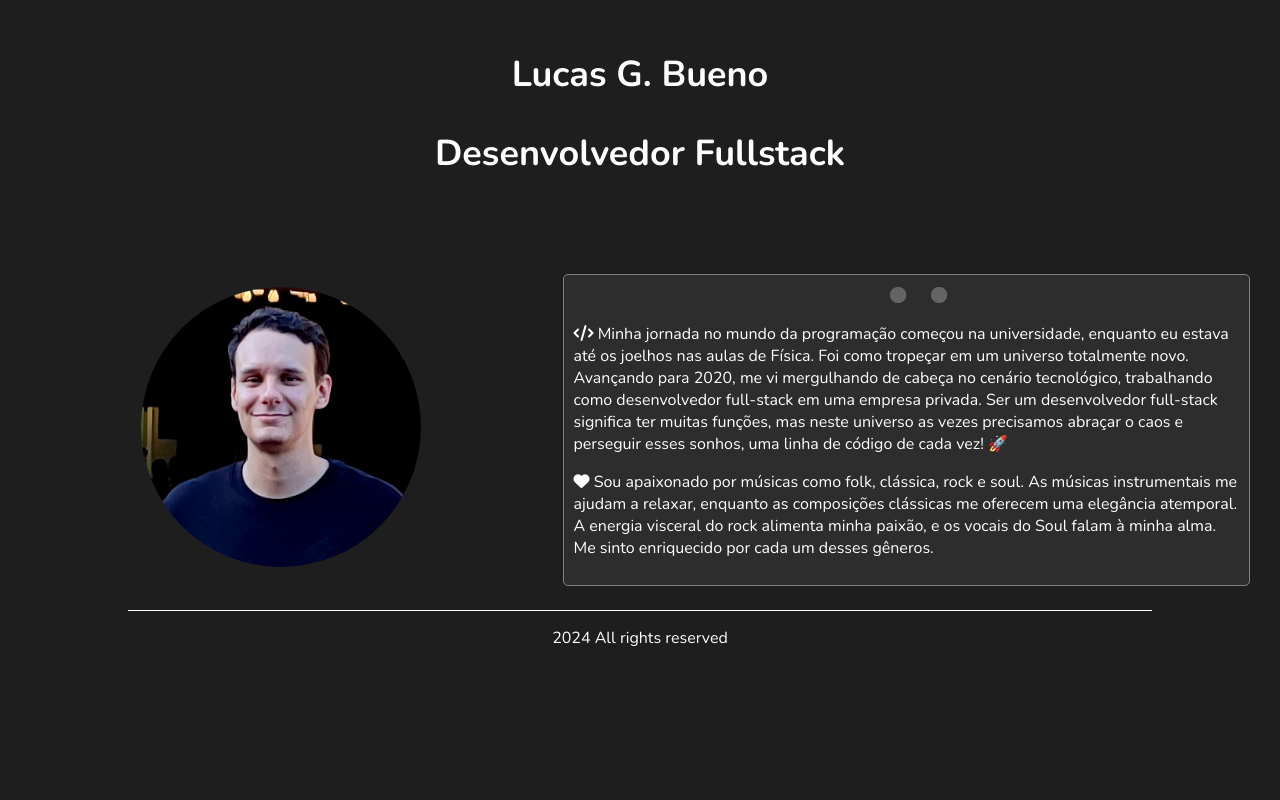
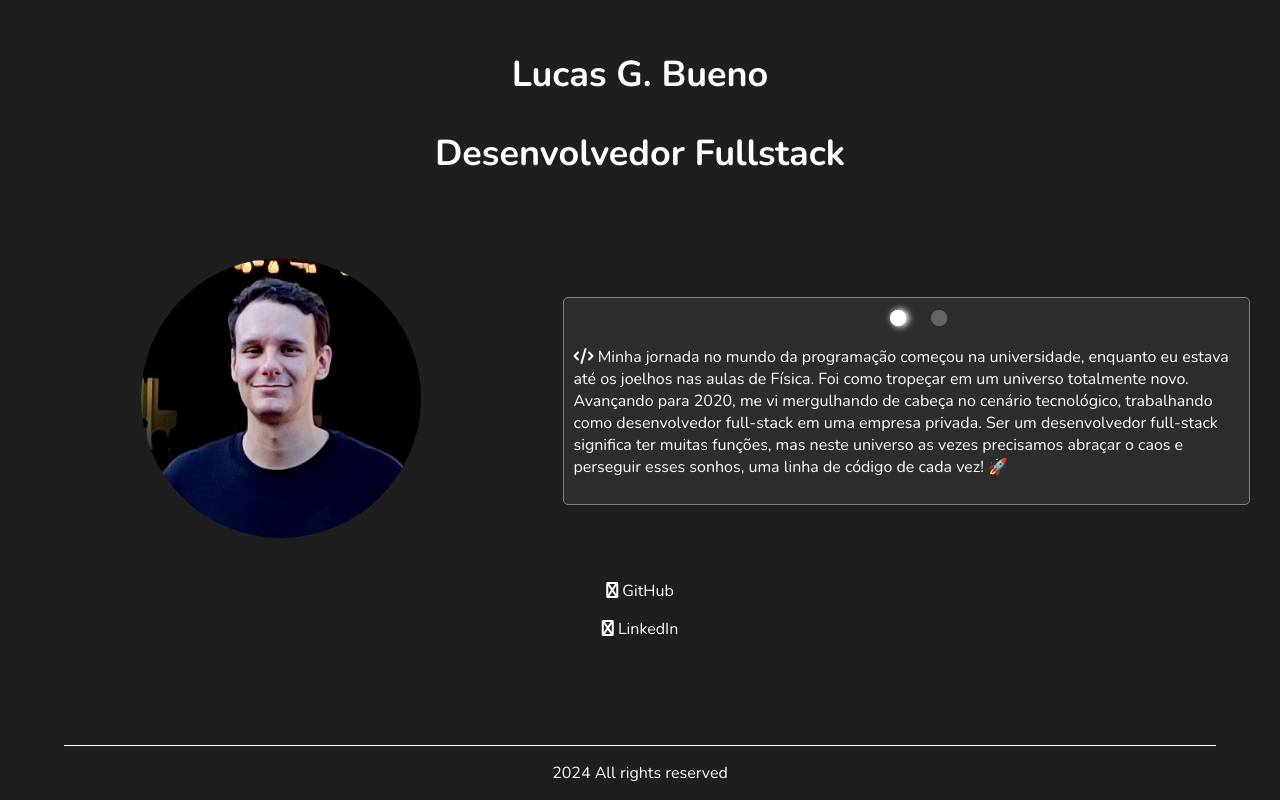
Before and after one commit to hashdefault/homepage, a Vue app: page / in a window 1280 px wide. Built offline with nearby package versions, Linux system fonts and the light colour scheme.

Commit message:
align content with flexbox

```diff
--- a/src/App.vue
+++ b/src/App.vue
@@ -6,6 +6,9 @@
   <div class="container">
     <HomeFoto />
     <HomeDescription />
+  </div>
+  <div class="medias">
+    <SocialMedia />
   </div>
   <footer class="footer">
     <FooterDescription />
@@ -17,6 +20,7 @@ import HomeFoto from "./components/HomeFoto.vue";
 import HomeDescription from "./components/HomeDescription.vue";
 import HeaderDescription from "./components/HeaderDescription.vue";
 import FooterDescription from "./components/FooterDescription.vue";
+import SocialMedia from "./components/SocialMedia.vue";
 
 export default {
   name: "App",
@@ -25,6 +29,7 @@ export default {
     HomeDescription,
     HeaderDescription,
     FooterDescription,
+    SocialMedia,
   },
 };
 </script>
@@ -32,10 +37,9 @@ export default {
 <style>
 .header {
   width: 100%;
-  background-color: rgb(30, 30, 30);
-  display: flex;
   flex-direction: column;
   align-items: center;
+  display: flex;
 }
 #app {
   background-color: rgb(30, 30, 30);
@@ -45,35 +49,38 @@ export default {
   margin: 0;
   padding: 0;
   width: 100%;
+  flex-direction: column;
+  display: flex;
   min-height: 100vh;
 }
 .container {
   padding-top: 50px;
   width: 100%;
+  display: flex;
   align-items: center;
   justify-content: space-between;
   flex-direction: row;
   align-self: center;
-  display: flex;
 }
 .footer {
   width: 100%;
   display: flex;
-  align-items: center;
   flex-direction: column;
+  align-items: flex-end;
   align-self: flex-end;
-}
-hr {
-  width: 80%;
-  text-align: center;
-  display: flex;
-  height: 1px;
-  background-color: white;
-  border: none;
+  justify-content: space-between;
+  align-content: flex-end;
+  height: 100%;
 }
 body {
   margin: 0;
-  height: 100%;
   width: 100%;
 }
+.medias {
+  flex-direction: column;
+  flex: 1;
+  display: flex;
+  align-self: center;
+  align-items: center;
+}
 </style>
--- a/src/components/FooterDescription.vue
+++ b/src/components/FooterDescription.vue
@@ -13,12 +13,16 @@ export default {
 <!-- Add "scoped" attribute to limit CSS to this component only -->
 <style scoped>
 .footer-description {
-  background-color: rgb(30, 30, 30);
   width: 100%;
   color: white;
   text-align: center;
 }
-h2 {
-  font-size: 36px;
+hr {
+  width: 90%;
+  text-align: center;
+  display: flex;
+  height: 1px;
+  background-color: white;
+  border: none;
 }
 </style>
--- a/src/components/HomeDescription.vue
+++ b/src/components/HomeDescription.vue
@@ -5,16 +5,16 @@
         ref="link-p-code"
         @click="showText('link-p-code')"
         class="btn btn-link p-code"
-        ><i class="fa fa-circle"></i>
+        ><i class="fa fa-circle lightsUp"></i>
       </a>
       <a
         ref="link-p-heart"
         @click="showText('link-p-heart')"
         class="btn btn-link p-heart"
-        ><i class="fa fa-circle"></i
+        ><i class="fa fa-circle lightsDown"></i
       ></a>
       <li>
-        <p id="p-code">
+        <p id="p-code" class="show">
           <i class="fa fa-code"></i>
           Minha jornada no mundo da programação começou na universidade,
           enquanto eu estava até os joelhos nas aulas de Física. Foi como
@@ -27,13 +27,15 @@
         </p>
       </li>
       <li>
-        <p id="p-heart">
+        <p id="p-heart" class="hide">
           <i class="fa fa-heart"></i>
           Sou apaixonado por músicas como folk, clássica, rock e soul. As
           músicas instrumentais me ajudam a relaxar, enquanto as composições
           clássicas me oferecem uma elegância atemporal. A energia visceral do
           rock alimenta minha paixão, e os vocais do Soul falam à minha alma. Me
-          sinto enriquecido por cada um desses gêneros.
+          sinto enriquecido por cada um desses gêneros. Livros, cinema e arte
+          são parte de interesses dos quais eu vejo sendo fundamentais a
+          experiência humana.
         </p>
       </li>
     </ul>
@@ -58,23 +60,26 @@ export default {
         .querySelectorAll("a.p-heart")[0]
         .childNodes[0].classList.remove("lightsDown");
 
+      const parags = document.querySelectorAll("p");
+      parags.forEach(function (parag) {
+        parag.classList.remove("show");
+        parag.classList.remove("hide");
+      });
+
       if (btn_element.classList.contains("p-code")) {
         document
           .querySelectorAll("a.p-heart")[0]
           .childNodes[0].classList.add("lightsDown");
 
-        document.querySelectorAll("p#p-code")[0].style.display = "block";
-        document.querySelectorAll("p#p-heart")[0].style.display = "none";
+        document.querySelectorAll("p#p-code")[0].classList.add("show");
+        document.querySelectorAll("p#p-heart")[0].classList.add("hide");
       } else if (btn_element.classList.contains("p-heart")) {
-        document
-          .querySelectorAll("a.p-code")[0]
-          .childNodes[0].classList.remove("lightsUp");
         document
           .querySelectorAll("a.p-code")[0]
           .childNodes[0].classList.add("lightsDown");
 
-        document.querySelectorAll("p#p-code")[0].style.display = "none";
-        document.querySelectorAll("p#p-heart")[0].style.display = "block";
+        document.querySelectorAll("p#p-code")[0].classList.add("hide");
+        document.querySelectorAll("p#p-heart")[0].classList.add("show");
       }
 
       btn_element.childNodes[0].classList.add("lightsUp");
@@ -90,42 +95,33 @@ export default {
   width: 55%;
   padding-right: 30px;
 }
-ul {
+.description ul {
   border: 1px solid grey;
   border-radius: 5px;
   padding: 10px;
   text-align: center;
   background-color: rgb(45, 45, 45);
 }
-ul li {
+.description ul li {
   list-style-type: none;
   text-align: left;
 }
-p::nth-of-type(1) {
-  display: none;
-  padding: 5px;
-}
-p {
+.description p {
   font-family: Nunito;
   color: white;
 }
-.btn {
-  cursor: pointer;
-}
-a {
+.description a.btn {
   margin-left: 25px;
   cursor: pointer;
   border-radius: 50%;
   border: none;
 }
-a i {
-  color: #646464;
-  background-color: #646464;
+.description a.btn i {
   border-radius: 50%;
   border: none;
 }
 .lightsUp {
-  box-shadow: 2px 1px 3px 2px white;
+  box-shadow: 2px 0px 6px 1px white;
   color: white;
   background-color: white;
   transition: 0.5s;
@@ -135,6 +131,13 @@ a i {
   background-color: #646464;
   transition: 0.5s;
 }
-p.hide {
+.description p.hide {
+  display: none;
+  transition: 1s;
+}
+
+.description p.show {
+  display: block;
+  transition: 1s;
 }
 </style>
--- /dev/null
+++ b/src/components/SocialMedia.vue
@@ -0,0 +1,38 @@
+<template>
+  <div class="social-media">
+    <p>
+      <a class="link" target="_blank" href="https://github.com/lugabrielbueno"
+        ><i class="fa fa-github"></i> GitHub</a
+      >
+    </p>
+    <p>
+      <a
+        class="link"
+        target="_blank"
+        href="https://www.linkedin.com/in/lucas-g-bueno/"
+        ><i class="fa fa-linkedin"></i> LinkedIn</a
+      >
+    </p>
+  </div>
+</template>
+<script>
+export default {
+  name: "SocialMedia",
+};
+</script>
+
+<!-- Add "scoped" attribute to limit CSS to this component only -->
+<style scoped>
+.social-media {
+  background-color: rgb(30, 30, 30);
+  width: 100%;
+  color: white;
+  text-align: center;
+  padding-top: 20px;
+}
+.link {
+  color: white;
+  text-decoration: none;
+  cursor: pointer;
+}
+</style>
```
